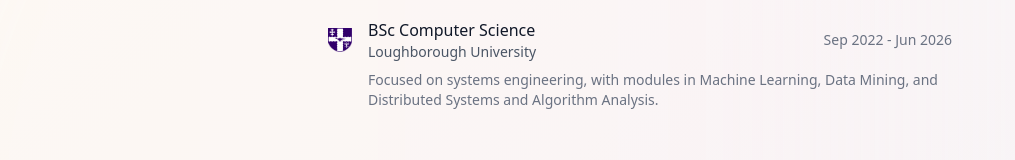
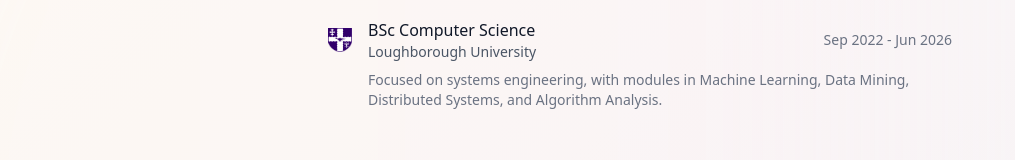
Before and after one commit to domparsons/domparsons, a React (Vite) app: page / in a window 1280 px wide. Shown: the part 399-559 px from the top of the page, without its empty margins (0-1015 px from the left). Built offline with nearby package versions, Linux system fonts and the light colour scheme.

Commit message:
lboro wording

```diff
--- a/src/App.tsx
+++ b/src/App.tsx
@@ -53,7 +53,7 @@ function App() {
                   company="Loughborough University"
                   image={lboroImage}
                   date="Sep 2022 - Jun 2026"
-                  description="Focused on systems engineering, with modules in Machine Learning, Data Mining, and Distributed Systems and Algorithm Analysis."
+                  description="Focused on systems engineering, with modules in Machine Learning, Data Mining, Distributed Systems, and Algorithm Analysis."
                 />
               </div>
             </section>
```
